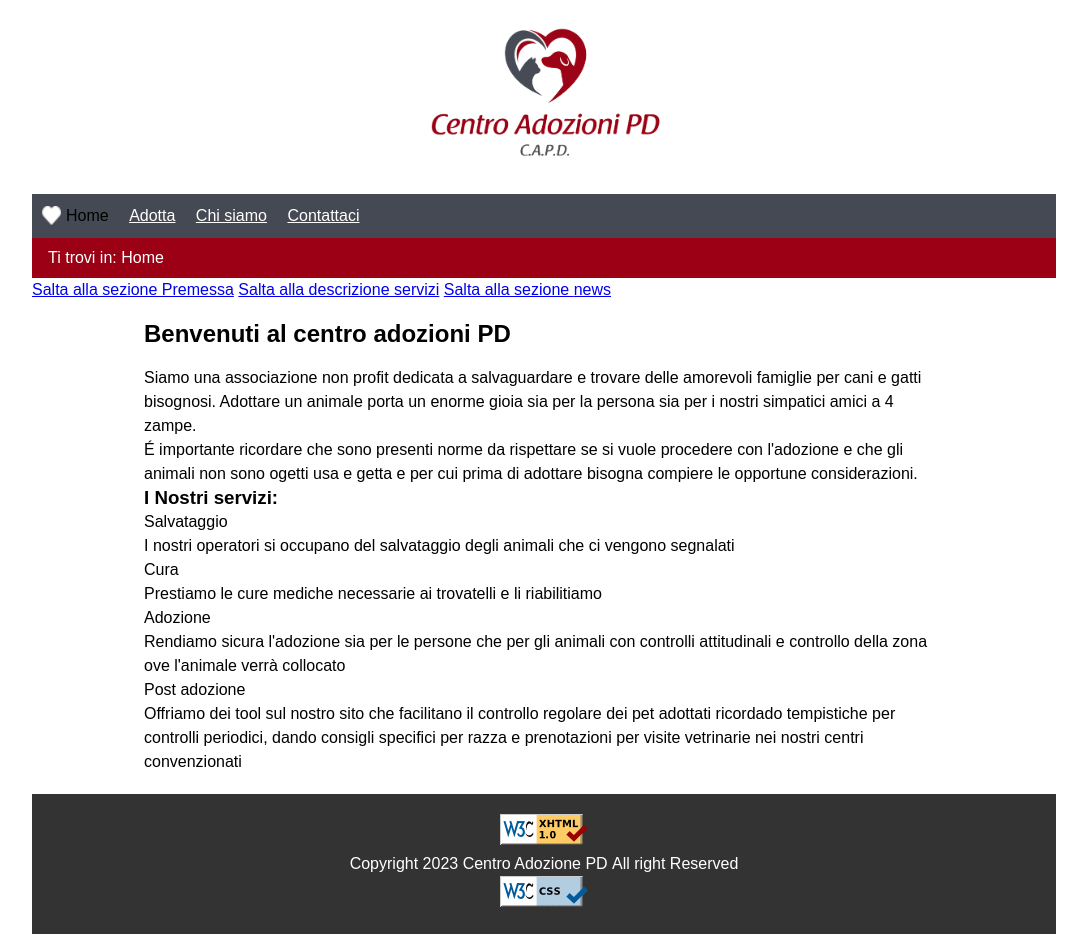
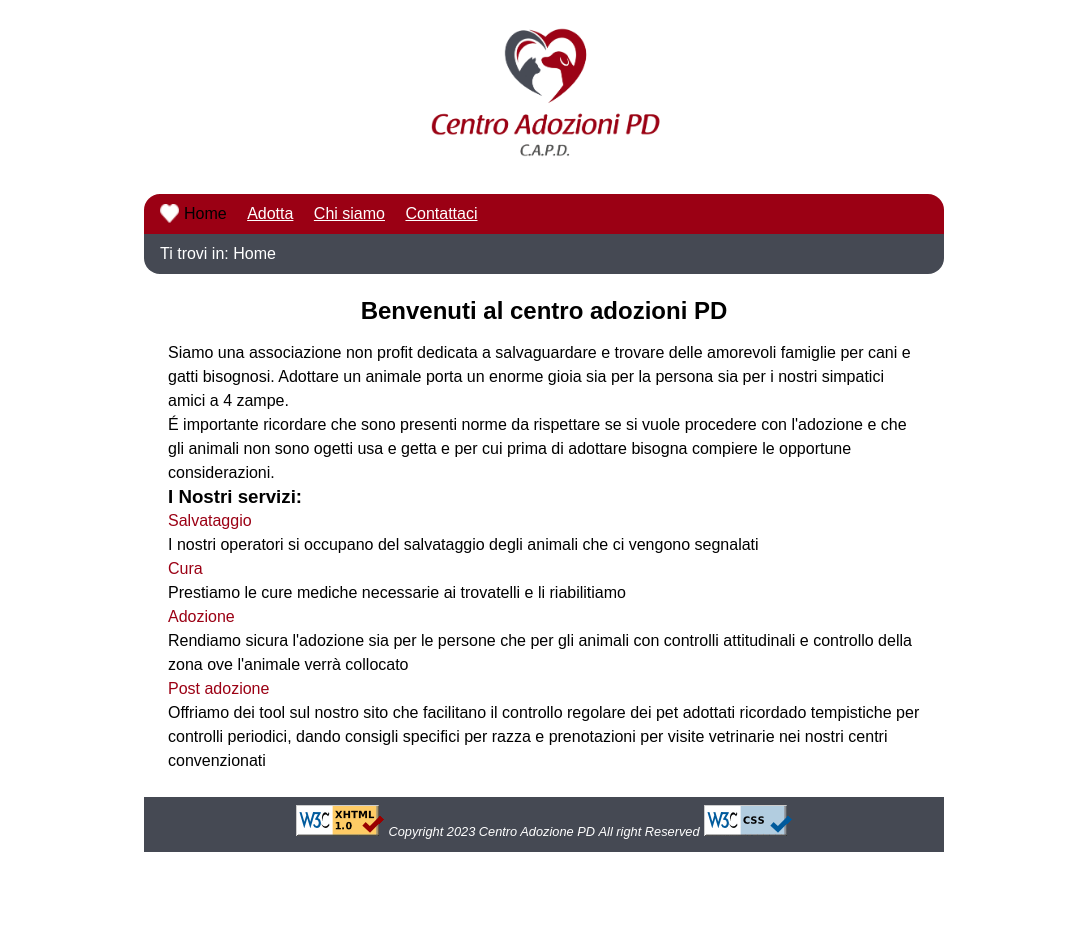
Before and after one commit to checco296/Progetto_TecWeb, a PHP site: page /main.html in a window 1280 px wide. Shown: the whole page, without its empty margins (96-1183 px from the left). After the commit the page ends 852 px from the top, so only its background shows below. Run offline with PHP 8.4, Linux system fonts and the light colour scheme.

Commit message:
Aggiornamento e catalogalizzazione di style

```diff
--- a/css/style.css
+++ b/css/style.css
@@ -13,29 +13,40 @@ reset impostazioni browser
 dichiarazione variabili di colore
 ======================
 */
+/*#9C0015*/
+/*#454953*/
 :root
 {
 	--bgcolor: #FFF;
-  --breadcolor: #9B0014;
+  --menucolor: #9B0014;
   --txtcolor: #000;
-  --linkcolor: #FFF/*#9C0015*/;
-  --breadlinkcolor: rgb(209, 212, 14);
+  --linkcolor: #FFF;
   --visitedcolor: #454953;
-  --menucolor: #454953;
-  --hovercolor: #9C0015;
+  --bread_footer_color: #454953;
+  --hovercolor: #777;
+  --footer_txt_color: #FFF;
 }
-
+/*
+======================
+impostazione generale
+======================
+*/
 html, body
 {
   font-family: Arial, sans-serif;
   font-size: 100%;
   line-height: 1.5em;
   margin: auto;
+  max-width: 800px;
 }
 
+/*
+==============
+SEZIONE HEADER
+==============
+*/
 header
 {
-  background-color: var(--bgcolor);
   color: var(--txtcolor);
   text-align: center;
   padding: 1em;
@@ -54,24 +65,22 @@ header h1
   font-size: 6em;
 }
 
-header h2
-{
-	font-size:  1.8em;
-	padding: 0.5em;
-	margin-top:  0.7em;
-}
-
+/*
+==============
+SEZIONE MENU
+==============
+*/
 #menu
 {
   background-color: var(--menucolor);
-  padding: 10px;
+  padding: 0.5em 1em 0.5em;
+  border-top-left-radius: 1em;
+  border-top-right-radius: 1em;
 }
 
 #menu ul
 {
   list-style-type: none;
-  margin: 0;
-  padding: 0;
 }
 
 #menu li
@@ -94,42 +103,8 @@ header h2
 {
   background: url('../images/heart-69-16.ico') left center no-repeat;
   background-size: 1.2em;
-  color: var(#);
+  color: var(--txtcolor);
   padding-left: 1.5em;
-}
-
-main {
-  max-width: 800px;
-  margin: 0 auto;
-  padding: 20px;
-}
-
-main h2 {
-  margin-bottom: 20px;
-}
-
-footer {
-  background-color: #333;
-  color: white;
-  text-align: center;
-  padding: 20px;
-}
-
-
-  /*---------------------------------------------*/
-  /*
-======================
-Definizione dimensioni
-del content
-======================
-*/
-body{
-	max-width: 1024px;
-  margin: auto;
-  background-color: var(--bgcolor);
-  /*border-style: solid;
-  border-width: 0.15em;
-  border-color: var(--bordercolor);*/
 }
 
 /*
@@ -137,18 +112,90 @@ body{
 SEZIONE BREADCRUMB
 ==============
 */
-
 #breadcrumb
 {
-	background-color: var(--breadcolor);
+  background-color: var(--bread_footer_color);
   color: var(--linkcolor);
   padding: 0.5em 1em 0.5em;
+  border-bottom-left-radius: 1em;
+  border-bottom-right-radius: 1em;
 }
 
 #breadcrumb a:link{
-	color: var(--linkcolor);
+  color: var(--linkcolor);
 }
 
 #breadcrumb a:visited{
-	color: var(--linkcolor);
+  color: var(--linkcolor); /*dovrei cambiarlo?*/
 }
+
+/*
+==============
+SEZIONE CONTENUTO
+==============
+*/
+main
+{
+  margin: auto;
+  padding: 1.5em;
+  padding-top: 1em;
+}
+
+/*main p
+{
+  margin-bottom: 0.3em;
+  padding: 0.5em;
+  border-style: solid;
+  border-radius: 1em;
+}*/
+
+main h2
+{
+  line-height: 1.5em;
+  margin-bottom: 0.5em;
+  text-align: center;
+}
+
+main dt
+{
+  color: var(--menucolor);
+}
+
+/*
+==============
+SEZIONE AIUTI
+==============
+*/
+.aiuti
+{
+  display: block;
+  text-indent: -9999em;
+  height: 1px;
+}
+
+/*
+==============
+SEZIONE FOOTER
+==============
+*/
+footer
+{
+  background-color: var(--bread_footer_color);
+  color: var(--footer_txt_color);
+  text-align: center;
+  padding-top: 0.5em;
+  padding-bottom: 0.5em;
+}
+
+footer p
+{
+  display: inline;
+  font-style: italic;
+  font-size: 0.8em;
+}
+
+footer img
+{
+  margin: 0em 0em;
+  size: 1em;
+}
```
